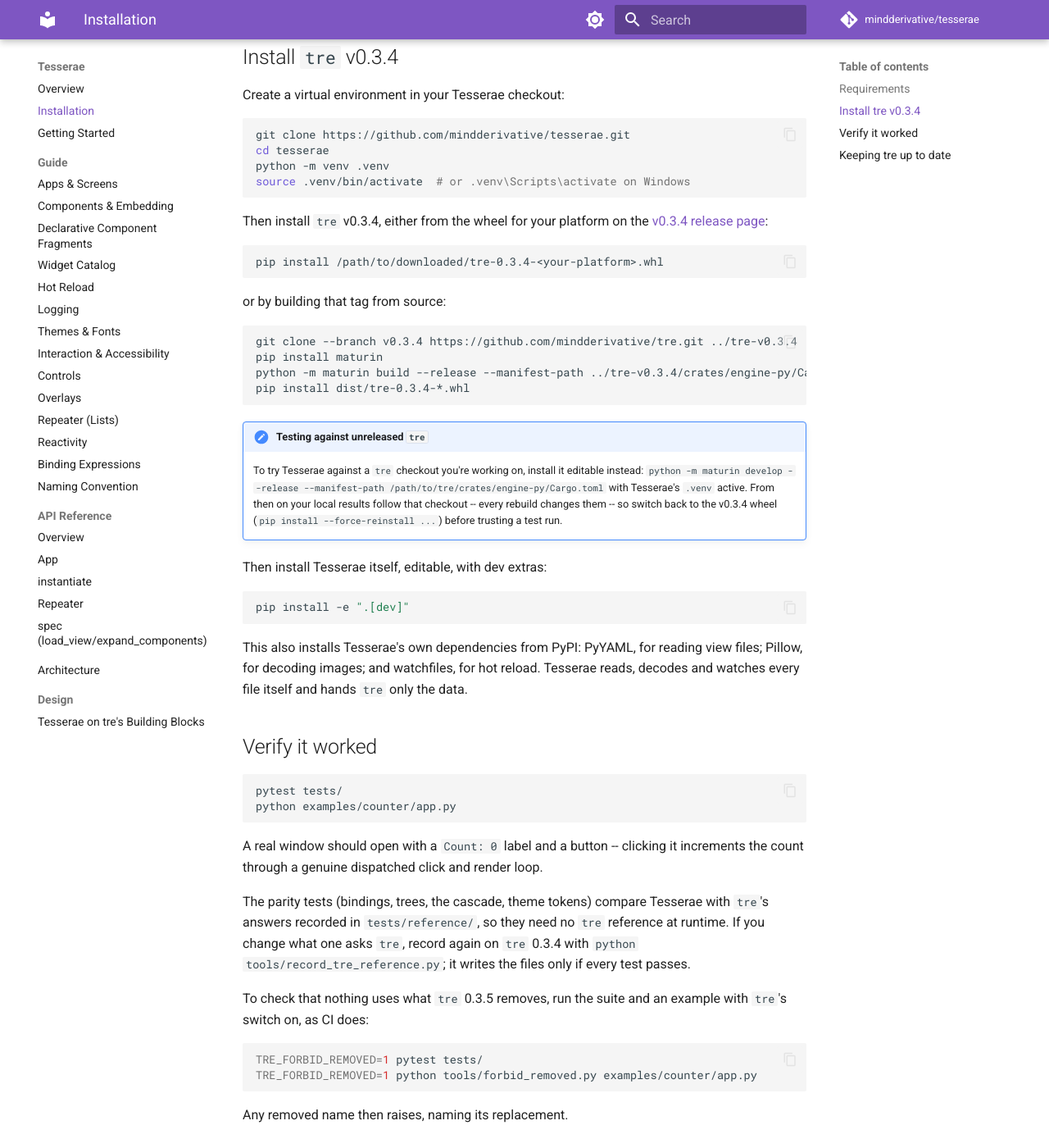
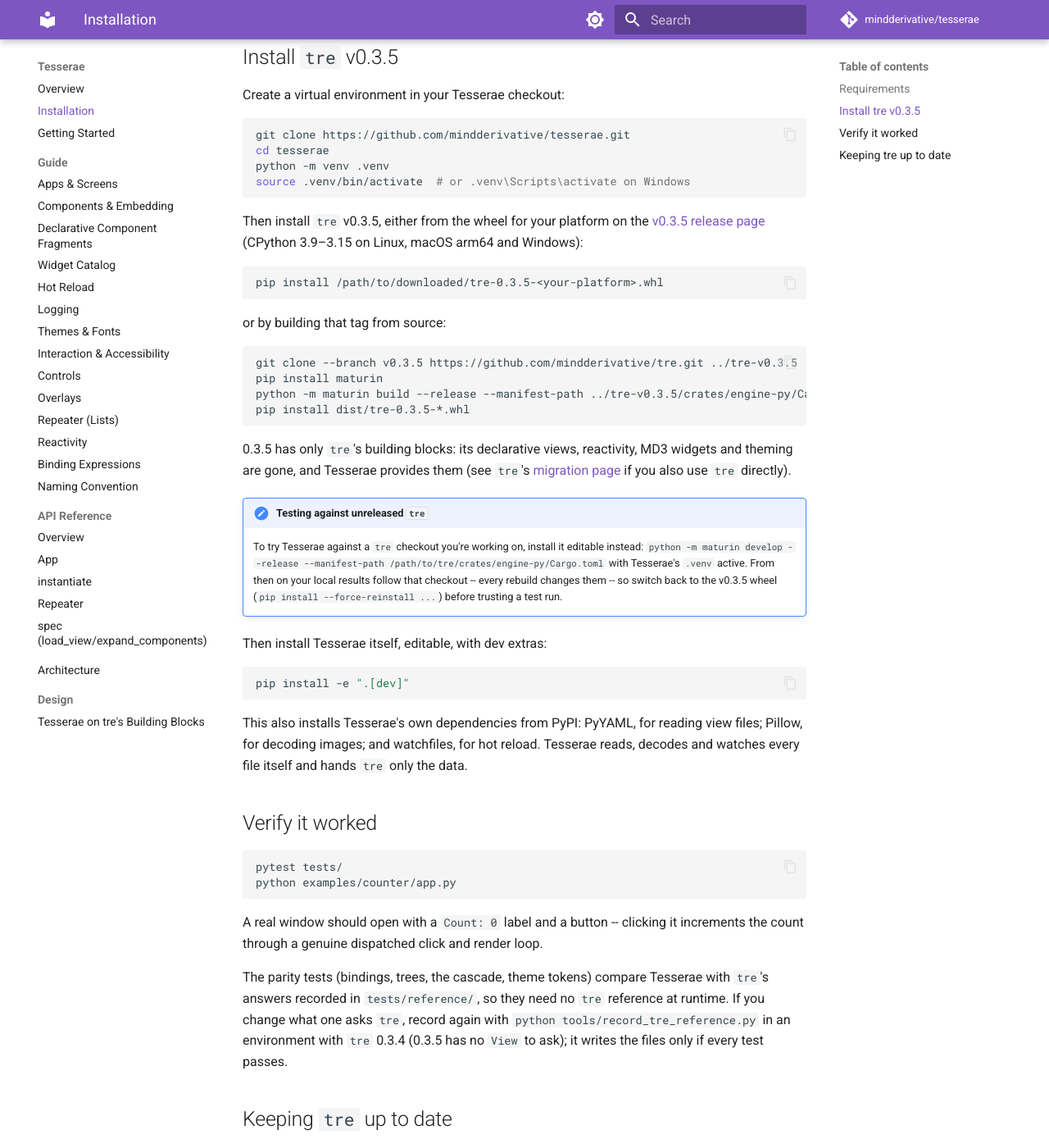
Before and after one commit to mindderivative/tesserae, an MkDocs documentation site: the page built from docs/installation.md, in a window 1280 px wide and 1400 px high, scrolled down 454 px. Shown: the whole window at 82% size. Built offline with MkDocs 1.6.1 and Material for MkDocs 9.7.7, drawn with Linux system fonts in a browser that asks for light colours; comment, search, counter and statistics services are not loaded.

Commit message:
M46: move to tre 0.3.5
.venv and CI now pin tre's v0.3.5 release (checked on GitHub first:
published, 24 assets, tag on 2e4ed35). On 0.3.5 the removed names are
simply gone, so M43's vendored switch, its runner, conftest's switch and
CI's second run are retired; a test checks the names are absent.

The one fix: helpers.elevation caught only the switch's AttributeError,
and 0.3.5's get() on a removed property raises ValueError. Every
behaviour change in tre's migrating-0.3.5.md was checked against the
source. Click bubbling is raised as a design question (a known gap):
pointer clicks already bubbled on 0.3.4, so innermost-only would be a
change of semantics, not part of this move. 1322 passed.

Co-Authored-By: Claude Opus 5.5 <noreply@anthropic.com>

````diff
--- a/docs/installation.md
+++ b/docs/installation.md
@@ -2,7 +2,7 @@
 
 Tesserae is pre-alpha and not yet published to PyPI -- install it as a
 local editable checkout. It targets one specific `tre` release, the same
-one its CI pins: **`tre` v0.3.4**.
+one its CI pins: **`tre` v0.3.5**.
 
 ## Requirements
 
@@ -12,7 +12,7 @@ one its CI pins: **`tre` v0.3.4**.
 - A Rust toolchain, only if you build `tre` from source (`rustup`'s
   default stable toolchain works)
 
-## Install `tre` v0.3.4
+## Install `tre` v0.3.5
 
 Create a virtual environment in your Tesserae checkout:
 
@@ -23,21 +23,27 @@ python -m venv .venv
 source .venv/bin/activate  # or .venv\Scripts\activate on Windows
 ```
 
-Then install `tre` v0.3.4, either from the wheel for your platform on the
-[v0.3.4 release page](https://github.com/mindderivative/tre/releases/tag/v0.3.4):
+Then install `tre` v0.3.5, either from the wheel for your platform on the
+[v0.3.5 release page](https://github.com/mindderivative/tre/releases/tag/v0.3.5)
+(CPython 3.9–3.15 on Linux, macOS arm64 and Windows):
 
 ```bash
-pip install /path/to/downloaded/tre-0.3.4-<your-platform>.whl
+pip install /path/to/downloaded/tre-0.3.5-<your-platform>.whl
 ```
 
 or by building that tag from source:
 
 ```bash
-git clone --branch v0.3.4 https://github.com/mindderivative/tre.git ../tre-v0.3.4
+git clone --branch v0.3.5 https://github.com/mindderivative/tre.git ../tre-v0.3.5
 pip install maturin
-python -m maturin build --release --manifest-path ../tre-v0.3.4/crates/engine-py/Cargo.toml --out dist
-pip install dist/tre-0.3.4-*.whl
+python -m maturin build --release --manifest-path ../tre-v0.3.5/crates/engine-py/Cargo.toml --out dist
+pip install dist/tre-0.3.5-*.whl
 ```
+
+0.3.5 has only `tre`'s building blocks: its declarative views,
+reactivity, MD3 widgets and theming are gone, and Tesserae provides them
+(see `tre`'s [migration page](https://github.com/mindderivative/tre/blob/v0.3.5/docs/migrating-0.3.5.md)
+if you also use `tre` directly).
 
 !!! note "Testing against unreleased `tre`"
     To try Tesserae against a `tre` checkout you're working on, install
@@ -45,7 +51,7 @@ pip install dist/tre-0.3.4-*.whl
     --manifest-path /path/to/tre/crates/engine-py/Cargo.toml` with
     Tesserae's `.venv` active. From then on your local results follow
     that checkout -- every rebuild changes them -- so switch back to the
-    v0.3.4 wheel (`pip install --force-reinstall ...`) before trusting a
+    v0.3.5 wheel (`pip install --force-reinstall ...`) before trusting a
     test run.
 
 Then install Tesserae itself, editable, with dev extras:
@@ -73,18 +79,9 @@ render loop.
 The parity tests (bindings, trees, the cascade, theme tokens) compare
 Tesserae with `tre`'s answers recorded in `tests/reference/`, so they
 need no `tre` reference at runtime. If you change what one asks `tre`,
-record again on `tre` 0.3.4 with `python tools/record_tre_reference.py`;
-it writes the files only if every test passes.
-
-To check that nothing uses what `tre` 0.3.5 removes, run the suite and an
-example with `tre`'s switch on, as CI does:
-
-```bash
-TRE_FORBID_REMOVED=1 pytest tests/
-TRE_FORBID_REMOVED=1 python tools/forbid_removed.py examples/counter/app.py
-```
-
-Any removed name then raises, naming its replacement.
+record again with `python tools/record_tre_reference.py` in an
+environment with `tre` 0.3.4 (0.3.5 has no `View` to ask); it writes the
+files only if every test passes.
 
 ## Keeping `tre` up to date
 
````
Also changed, not shown: ARCHITECTURE.md (+4 -3 lines), BUILD_TRACKER.md (+7 -6 lines), LOG.md (+19 -0 lines), PLAN.md (+3 -1 lines), README.md (+3 -3 lines), docs/design/building-blocks.md (+6 -0 lines), 7 other files.
